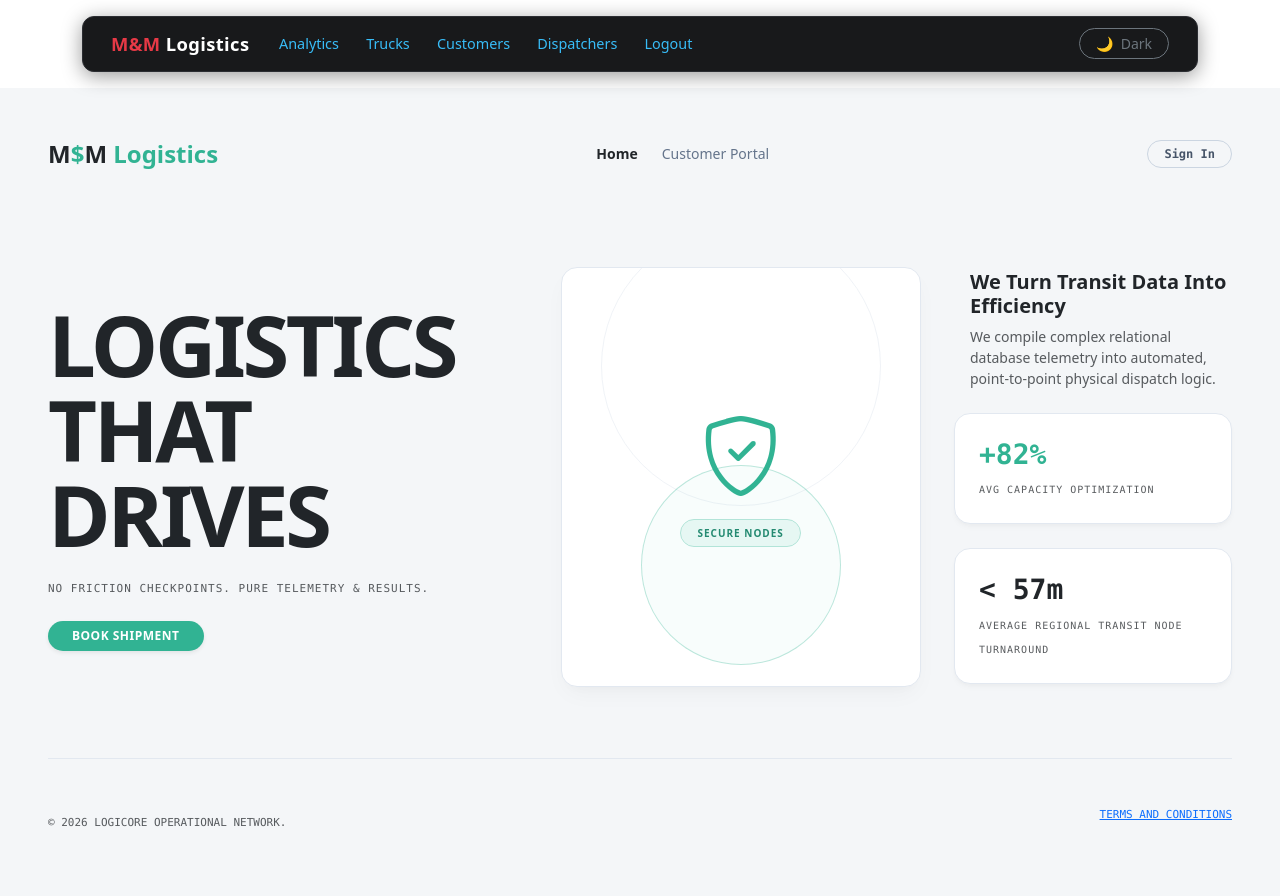
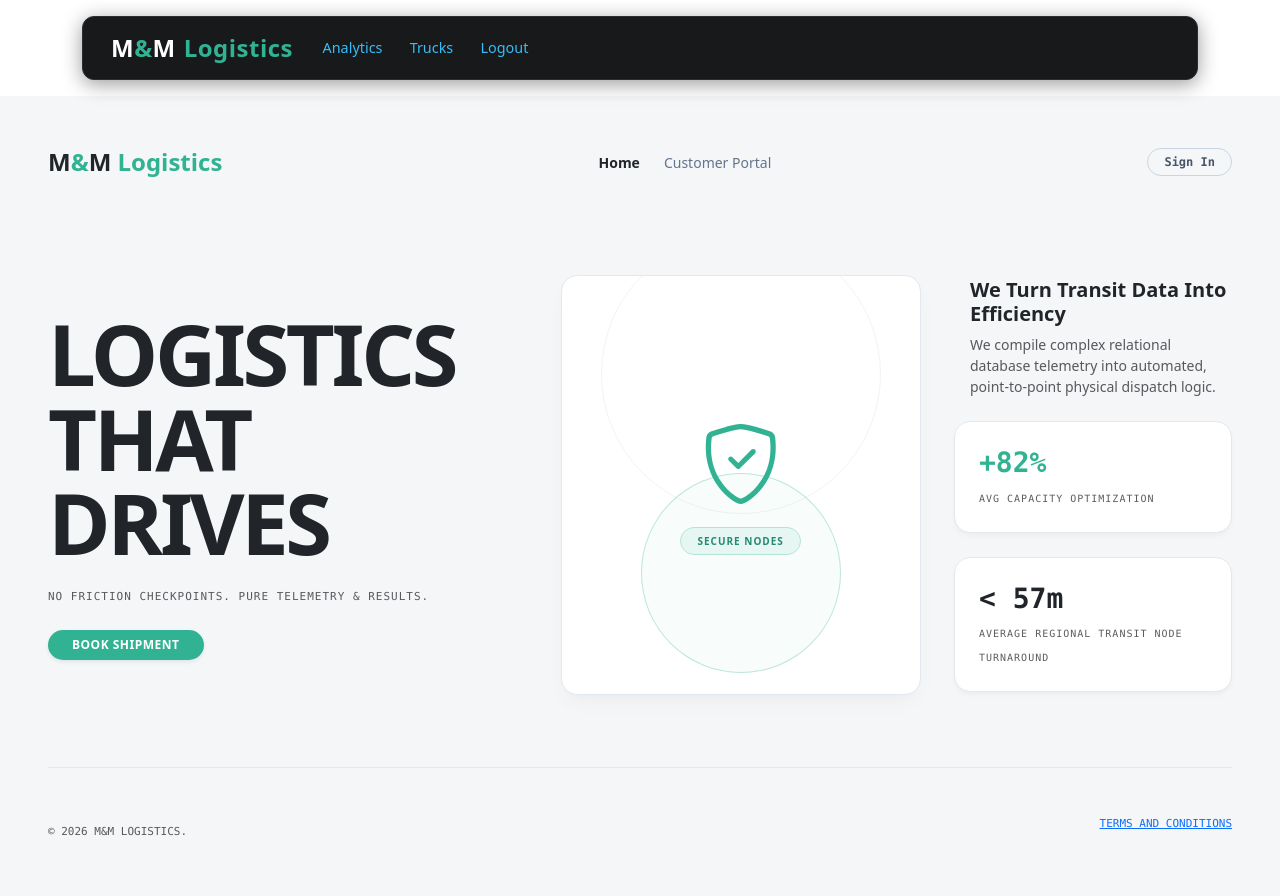
Before and after one commit to hillockmakori97-hue/Mm-logistics, a Flask app: page / in a window 1280 px wide. Before the commit the page ends 827 px from the top, so only its background shows below. Run offline with Flask 3, Linux system fonts and the light colour scheme; the visitor is signed in with stand-in values (Sample User, id 1); parts of the project's set-up code (start-up, migrations or seed data) failed here and were passed over; some libraries are stand-ins or nearby versions.

Commit message:
fixed navbar

```diff
--- a/helper_functions.py
+++ b/helper_functions.py
@@ -1,4 +1,5 @@
 import math
+from flask import session
 def calculate_cost(cargo_type, estimated_distance, weight):
     if cargo_type == "1":
         base_rate = 0.40
--- a/main.py
+++ b/main.py
@@ -19,6 +19,9 @@ def admin_protected(function):
         if 'admin_id' not in session:
             flash('This page is admin protected,PLease Log In As Admin','info')
             return redirect (url_for('login'))
+        session.pop('customer_id',None)
+        session.pop('driver_id',None)
+        session.pop('staff_id',None)
         return function(*k,**n)
     return n
 
@@ -30,6 +33,9 @@ def dispatcher_protected(function):
         if 'staff_id' not in session:
             flash('This page is for dispatchers,PLease Log In As Dispatcher','info')
             return redirect (url_for('login'))
+        session.pop('customer_id',None)
+        session.pop('admin_id',None)
+        session.pop('driver_id',None)
         return function(*k,**n)
     return n
 
@@ -39,11 +45,16 @@ def driver_protected(driver_access):
         if 'driver_id' not in session:
             flash('This Page Is for Drivers Please Log In As A Driver','info')
             return redirect (url_for('login'))
+        session.pop('customer_id',None)
+        session.pop('admin_id',None)
+        session.pop('staff_id',None)
         return driver_access(*e,**r)
     return t
 @app.route('/')
 def homepage():
     return render_template('index.html')
+
+
 
 @app.route('/login',methods=['POST','GET'])
 def login():
@@ -121,6 +132,7 @@ def customers():
     pick_up_location=None
     drop_off_location=None
     cost=0
+    print(dict(session))
 
     if request.method == 'POST':
         drop_off_location=request.form['drop_off_location']
@@ -178,6 +190,7 @@ def drivers():
     trip_history = get_driver_trip_history(test_driver_id)
     fuel_trucks=all_trucks()
     stations=get_stations()
+    print(dict(session))
     if not driver_profile:
         return f"Driver with ID {test_driver_id} not found in the database. Add a driver first!", 404
     return render_template(
@@ -225,7 +238,7 @@ def analytics():
     table_invoice_data=invoice_table()
     invoice_data=invoice_table()
     payments_data=payments_table()
-
+    print(dict(session))
 
     return render_template(
         'analytics.html',
@@ -395,6 +408,7 @@ def dispatchers():
     station_assignment=get_station_assignment(staff_id)
     shipments_handled=get_shipments_handled(staff_id)
     weight_handled=get_weight_handled(staff_id)
+    print(dict(session))
     return render_template('dispatchers.html',trips_data=trips_data,
                            dispatcher_info=dispatcher_info,
                            station_assignment=station_assignment,
--- a/templates/analytics.html
+++ b/templates/analytics.html
@@ -88,6 +88,7 @@
         border-color: #31b393 !important;
         box-shadow: 0 0 0 3px rgba(49, 179, 147, 0.15) !important;
     }
+
 </style>
 
 <div class="container-fluid dashboard-viewport min-vh-100 p-0">
--- a/templates/base.html
+++ b/templates/base.html
@@ -163,8 +163,12 @@
     <div class="container">
         <nav class="navbar navbar-expand-lg custom-navbar px-3">
             <div class="container-fluid">
-                <a class="navbar-brand" href="/"><span>M&M</span> Logistics </a>
-                <button class="navbar-toggler" type="button" data-bs-toggle="collapse"
+                <a class="navbar-brand fw-bold fs-4 d-inline-flex align-items-center" href="/">
+                    <span style="color: #ffffff !important;">M</span><span
+                        style="color: #31b393 !important;">&amp;</span><span
+                        style="color: #ffffff !important;">M</span><span class="ms-2"
+                        style="color: #31b393 !important;">Logistics</span>
+                </a> <button class="navbar-toggler" type="button" data-bs-toggle="collapse"
                     data-bs-target="#navbarSupportedContent" aria-controls="navbarSupportedContent"
                     aria-expanded="false" aria-label="Toggle navigation">
                     <span class="navbar-toggler-icon"></span>
@@ -172,51 +176,55 @@
                 <div class="collapse navbar-collapse" id="navbarSupportedContent">
                     <ul class="navbar-nav me-auto mb-2 mb-lg-0">
 
-                        {% if session.get('role') %}
+                        {# Check for ANY logged-in session key #}
+                        {% if session.get('role') or session.get('staff_id') %}
+                        {% set role = session.get('role')|trim %}
 
-                        {% if session.get('role')|trim == 'admin' %}
+                        {# ADMIN LANE #}
+                        {% if role == 'admin' %}
                         <li class="nav-item">
                             <a class="nav-link active" aria-current="page" href="/analytics">Analytics</a>
                         </li>
                         <li class="nav-item">
                             <a class="nav-link active" aria-current="page" href="/trucks">Trucks</a>
                         </li>
-                        {% endif %}
 
-                        {% if session.get('role')|trim == 'driver' %}
+                        {# DRIVER LANE #}
+                        {% elif role == 'driver' %}
                         <li class="nav-item">
                             <a class="nav-link active" aria-current="page" href="/drivers">Drivers</a>
                         </li>
                         <li class="nav-item">
                             <a class="nav-link active" aria-current="page" href="/maintenance">Maintenance</a>
                         </li>
-                        {% endif %}
 
-                        <li class="nav-item">
-                            <a class="nav-link active" aria-current="page" href="/customers">Customers</a>
-                        </li>
+                        {# DISPATCHER LANE #}
+                        {% elif role == 'dispatcher' or session.get('staff_id') %}
                         <li class="nav-item">
                             <a class="nav-link active" aria-current="page" href="/dispatchers">Dispatchers</a>
                         </li>
 
+                        {# CUSTOMER LANE #}
+                        {% elif role == 'customer' %}
+                        <li class="nav-item">
+                            <a class="nav-link active" aria-current="page" href="/customers">Customers</a>
+                        </li>
+                        {% endif %}
+
+                        {# LOGOUT (ALL LOGGED-IN USERS) #}
                         <li class="nav-item">
                             <a class="nav-link active text-danger" aria-current="page"
                                 href="{{ url_for('logout') }}">Logout</a>
                         </li>
 
                         {% else %}
+                        {# GUESTS ONLY #}
                         <li class="nav-item">
                             <a class="nav-link active" aria-current="page" href="/login">Login</a>
                         </li>
                         {% endif %}
 
                     </ul>
-                    <li class="nav-item ms-lg-2 d-flex align-items-center">
-                        <button class="btn btn-outline-secondary btn-sm rounded-pill px-3" id="themeToggleBtn"
-                            type="button">
-                            <span id="themeToggleIcon">🌙</span> <span id="themeToggleText" class="ms-1">Dark</span>
-                        </button>
-                    </li>
                 </div>
             </div>
         </nav>
--- a/templates/index.html
+++ b/templates/index.html
@@ -109,7 +109,7 @@
 
     <header class="d-flex justify-content-between align-items-center mb-5">
         <div class="fw-black fs-4 tracking-tight text-dark">
-            M<span class="brand-accent">$</span>M <span class="brand-accent">Logistics</span>
+            M<span class="brand-accent">&</span>M <span class="brand-accent">Logistics</span>
         </div>
         <nav class="d-none d-md-flex gap-4">
             <a href="/" class="text-dark text-decoration-none small fw-semibold">Home</a>
@@ -182,7 +182,7 @@
     <footer
         class="d-flex flex-wrap justify-content-between align-items-center gap-3 pt-5 border-top border-200 mt-5 small text-muted font-monospace"
         style="font-size: 11px; border-color: #e2e8f0 !important;">
-        <div>&copy; 2026 LOGICORE OPERATIONAL NETWORK.</div>
+        <div>&copy; 2026 M&M LOGISTICS.</div>
         <div class="d-flex gap-3">
            <p><a href="/terms">TERMS AND CONDITIONS </a></p>
         </div>
```
